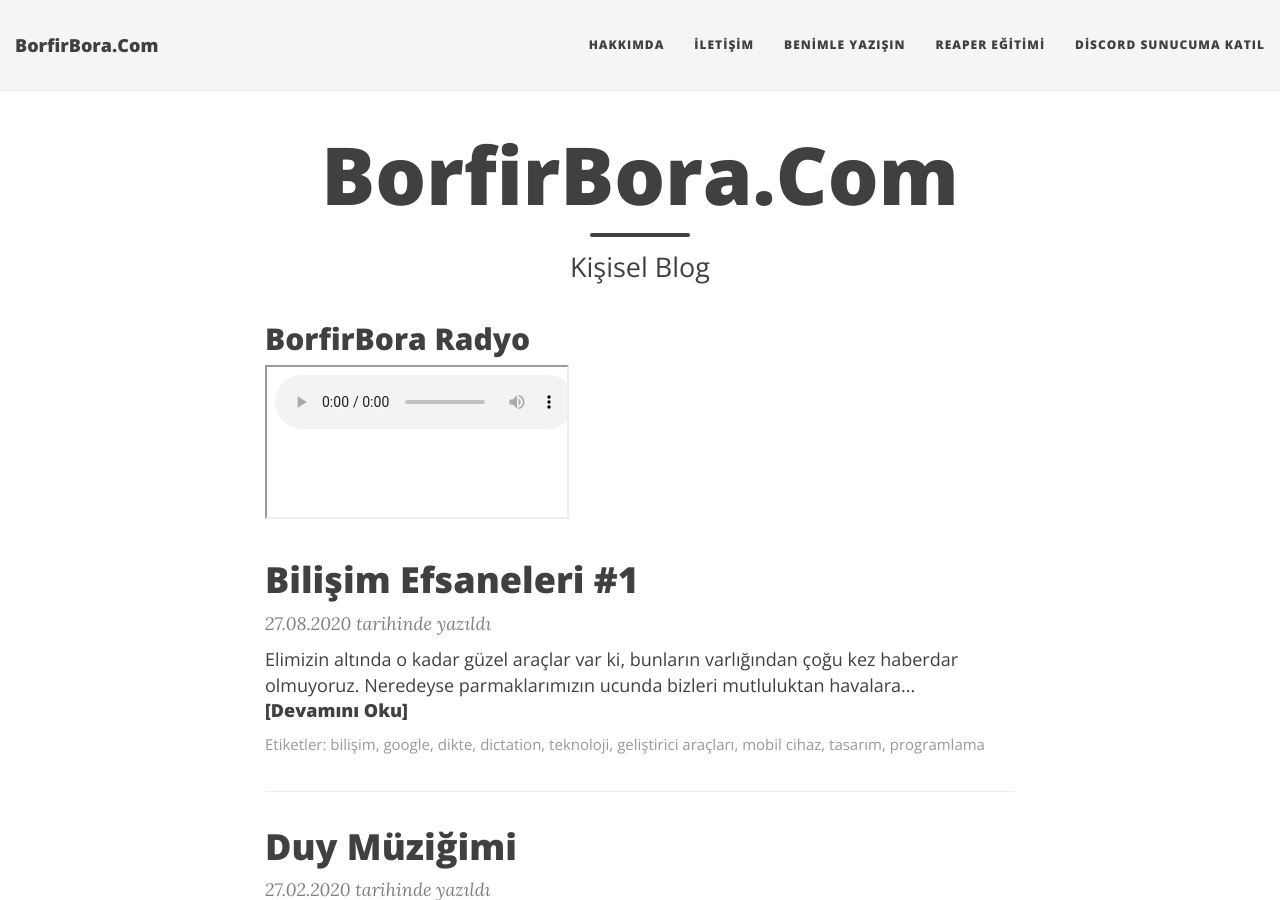
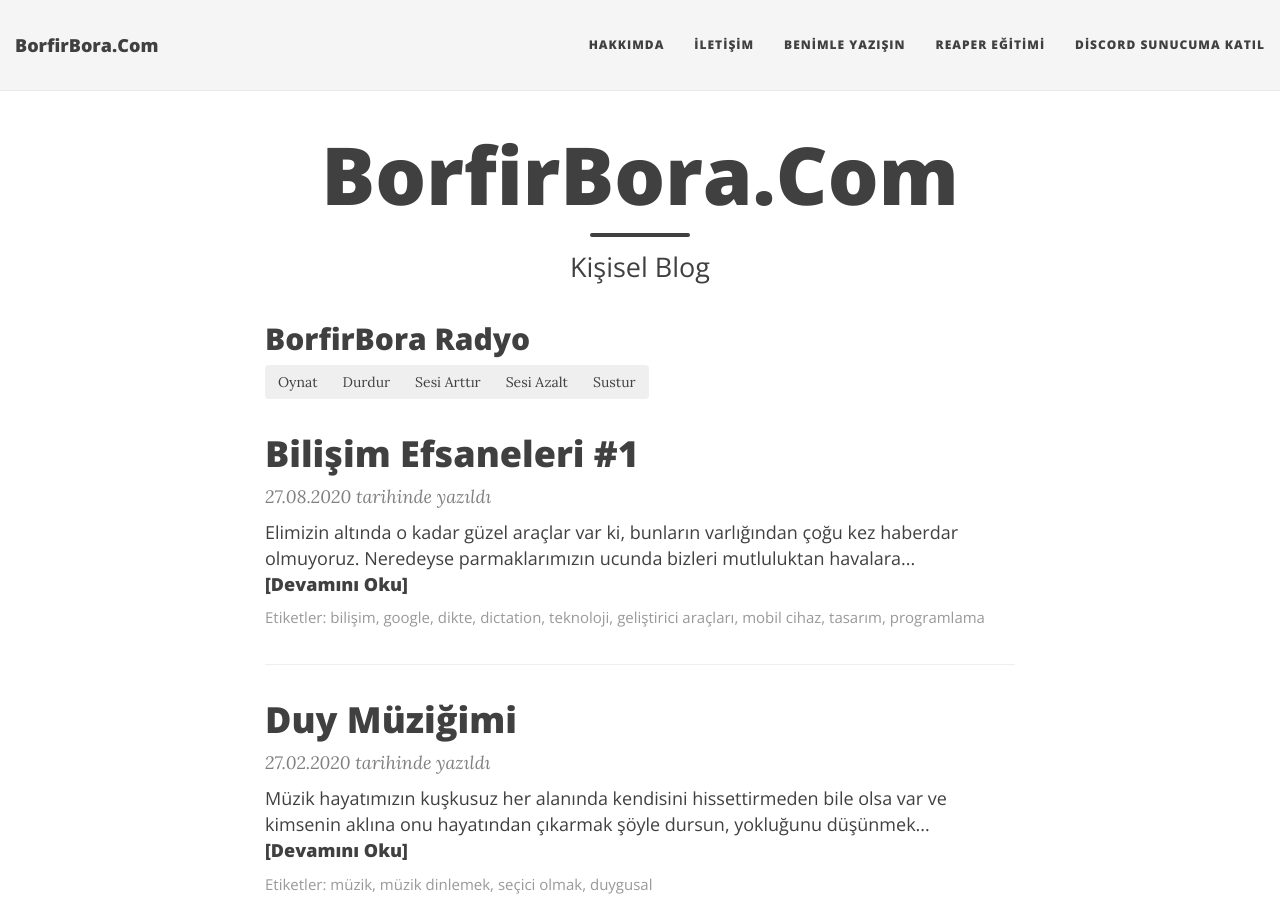
Before and after one commit to borfirbora/borfirbora.github.io, a Jekyll site: the page built from index.html, in a window 1280 px wide and 900 px high. Built offline with Jekyll 4.4.1, drawn with Linux system fonts in a browser that asks for light colours; nearby versions of some CDN libraries; the list of posts is cut into pages by our own code; comment, search, counter and statistics services are not loaded; some of the changed lines change nothing that is shown.

Commit message:
Update index.html

```diff
--- a/index.html
+++ b/index.html
@@ -7,7 +7,71 @@ use-site-title: true
 
 <h2>BorfirBora Radyo</h2>
 
-<iframe src="play.html"></iframe>
+<div class="alert alert-primary sr-only" role="alert" id="uyari">
+<p><b>Oynat</b> düğmesine basarak Radyomuzu dinlemeye başlayabilirsiniz. Radyomuzu tüm popüler radyo uygulamalarında bulabilir ve oralardan da bizi dinleyebilirsiniz. Eğer kendi özel medya oynatıcınızda dinlemek istiyorsanız <a href="http://78.129.139.48:8183/stream" class="alert_link">buraya</a> tıklayarak çalma listesi dosyamızı indirebilirsiniz.</p>
+    </div>
+<div class="btn-group" role="group" aria-label="Radyo Oynatıcı Düğmeleri">
+  <button type="button" class="btn btn-secondary" id="oynat">Oynat</button>
+    <button type="button" class="btn btn-secondary" id="durdur">Durdur</button>
+      <button type="button" class="btn btn-secondary" id="ses-ac">Sesi Arttır</button>
+        <button type="button" class="btn btn-secondary" id="ses-kis">Sesi Azalt</button>
+          <button type="button" class="btn btn-secondary" id="sustur">Sustur</button>
+</div>
+<script>
+var audio;
+audio = new Audio();
+var oynat=document.getElementById("oynat");
+var  durdur=document.getElementById("durdur");
+var sesac=document.getElementById("ses-ac");
+var seskis=document.getElementById("ses-kis");
+var sustur=document.getElementById("sustur");
+var uyari=document.getElementById("uyari");
+// uyari.innerHTML="";
+audio.src = "http://78.129.139.48:8183/stream";
+audio.volume=0.1;
+oynat.onclick=function(){
+audio.play();
+uyari.innerHTML='Oynatılıyor...';
+};
+durdur.onclick=function(){
+audio.pause();
+audio.load();
+uyari.innerHTML='Durduruldu...';
+};
+sesac.onclick=function(){
+audio.volume+= 0.1;
+uyari.innerHTML='Ses Açılıyor...';
+if(audio.volume>=0.9){
+	audio.volume=0.9;
+sesac.disabled=true;
+	uyari.innerHTML='Yüksek ses...';
+}
+seskis.disabled=false;
+};
+seskis.onclick=function(){
+audio.volume-= 0.1;
+uyari.innerHTML='Ses Kısılıyor...';
+if(audio.volume<=0.1){
+	audio.volume=0.1;
+  seskis.disabled=true;
+	uyari.innerHTML='Düşük ses...';
+}
+sesac.disabled=false;
+};
+sustur.onclick=function(){
+audio.muted= !audio.muted;
+if(audio.muted){
+	uyari.innerHTML='Susturuldu...';
+  sesac.disabled=true;
+seskis.disabled=true;
+} else {
+	uyari.innerHTML='Susturulmadı...';
+  sesac.disabled=false;
+seskis.disabled=false;
+}
+};
+
+</script>
 
 <div class="posts-list">
 	{% for post in paginator.posts %}
```
